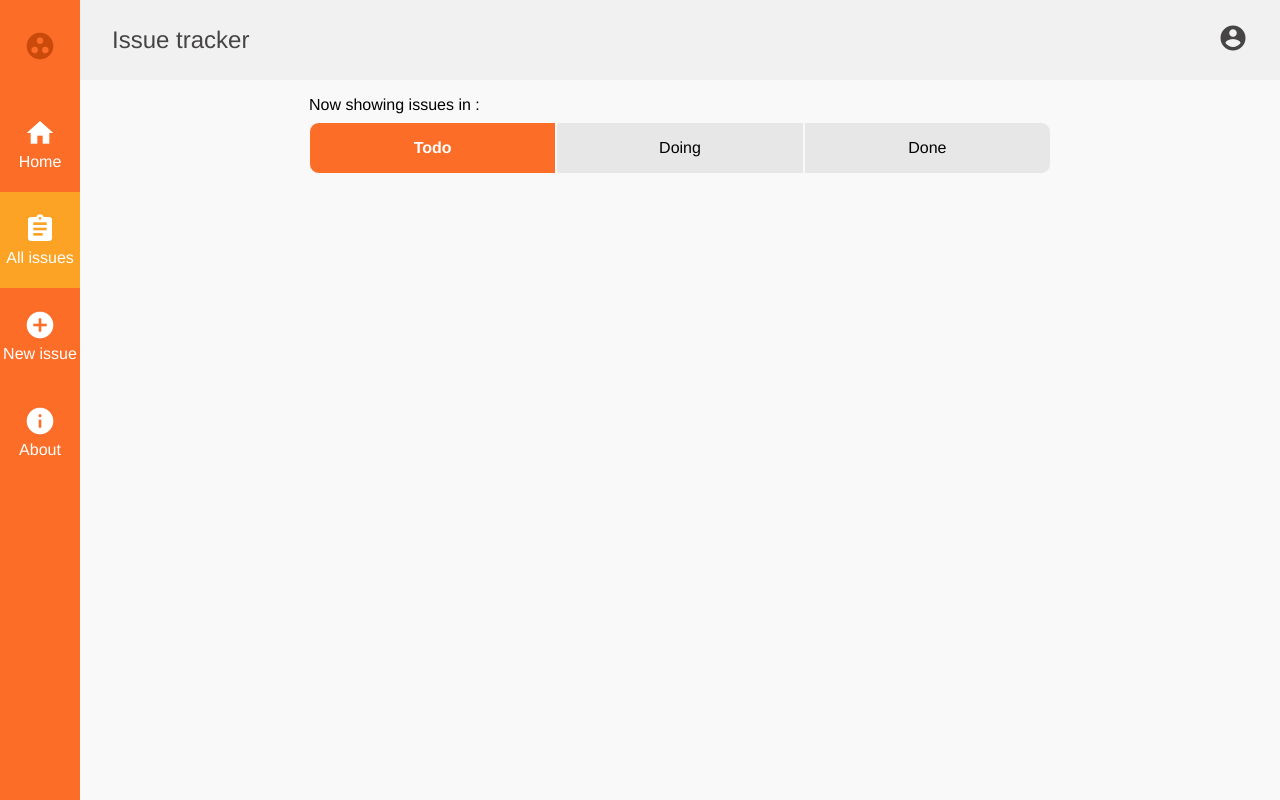
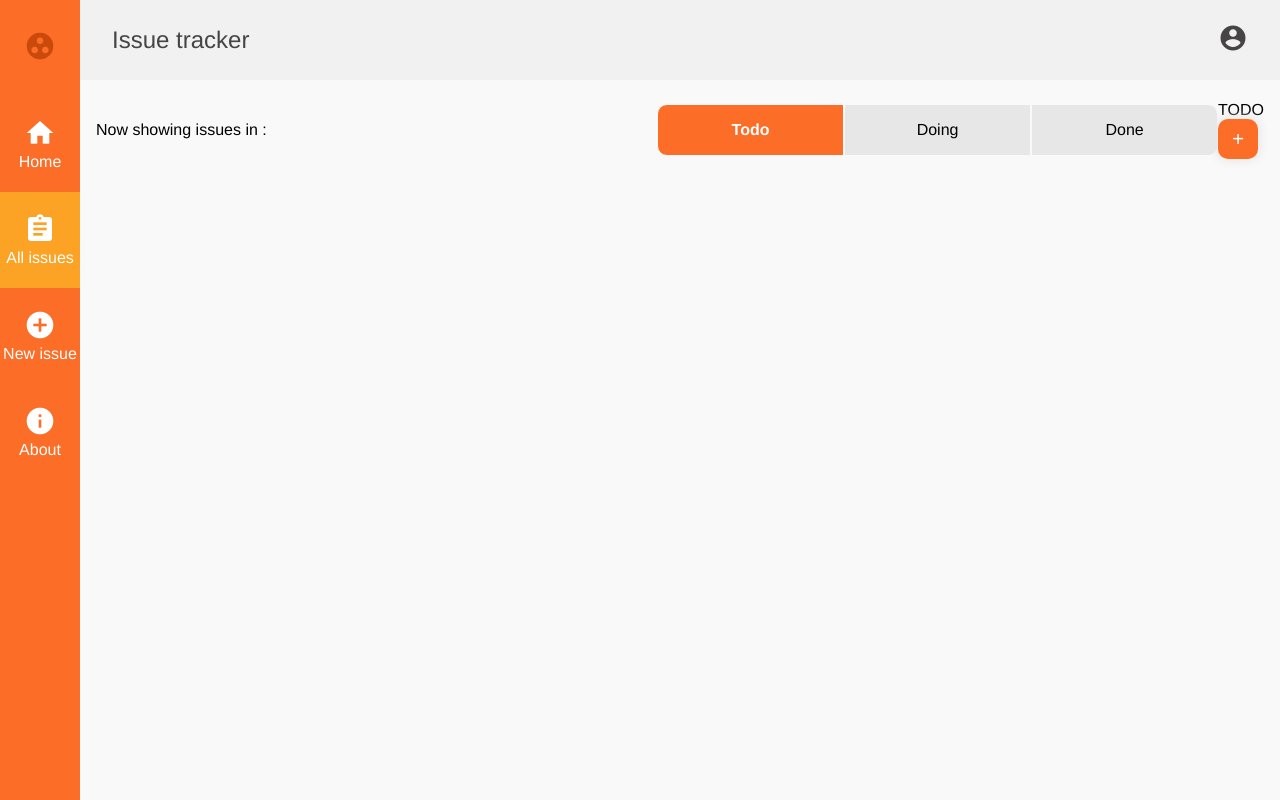
Before and after one commit to devayansarkar/issue-tracker, a Vue app in the folder frontend/: page /board in a window 1280 px wide. Built offline with nearby package versions, Linux system fonts and the light colour scheme.

Commit message:
adding lane header

```diff
--- a/frontend/src/views/IssuesBoard.vue
+++ b/frontend/src/views/IssuesBoard.vue
@@ -3,8 +3,8 @@
     <Navbar :page="'board'" />
     <div class="page-container">
       <Topbar />
-      <div class="mobile-container">
-        <div>
+      <div class="mobile">
+        <div class="mobile-container">
           <div class="lane-selector">Now showing issues in :</div>
           <div class="status-group">
             <div
@@ -27,6 +27,14 @@
               @click="updateActiveIssueFilter('DONE')"
             >
               Done
+            </div>
+          </div>
+          <div class="lane">
+            <div class="lane-header">
+              <div class="lane-title">
+                {{ task }}
+              </div>
+            <button v-if="task ==='TODO'" class="btn-primary-small">+</button>
             </div>
           </div>
         </div>
@@ -59,5 +67,6 @@ export default {
 </script>
 
 <style lang="scss">
+@import '../styles/button.styles.scss';
 @import '../styles/issues-board.page.styles.scss';
 </style>
```
